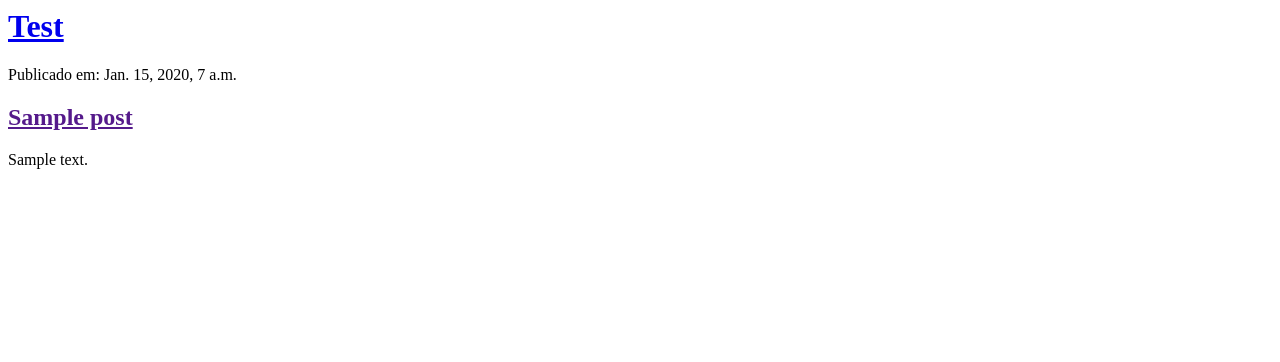
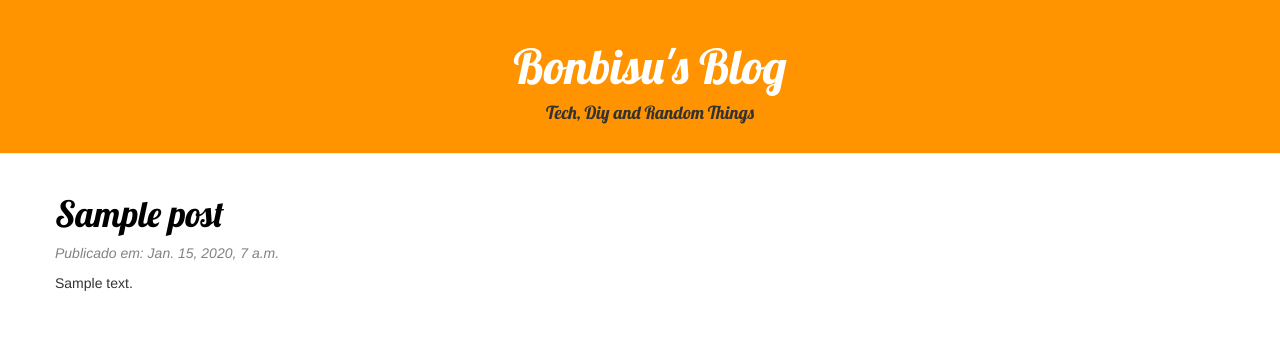
Before and after one commit to bonbisu/django-blog, a Django app: template blog/templates/blog/post_list.html in a window 1280 px wide. Shown: the top 362 px of the page. Run offline with Django 3.2, Linux system fonts and the light colour scheme; the template is opened without the code that fills it: values that come from a table or form of the project are taken from there, others are empty; tables that the repository leaves empty hold one stand-in row (values such as "Sample post"); some libraries are stand-ins or nearby versions.

Commit message:
:star: new(style): add provisory css inside html

```diff
--- /dev/null
+++ b/blog/static/css/blog.css
@@ -0,0 +1,51 @@
+h1 a {
+    color: #FCA205;
+    font-family: 'Lobster';
+}
+
+.page-header {
+    background-color: #ff9400;
+    margin-top: 0;
+    padding: 20px 20px 20px 40px;
+}
+
+.page-header h1, .page-header h1 a, .page-header h1 a:visited, .page-header h1 a:active {
+    color: #ffffff;
+    font-size: 36pt;
+    text-decoration: none;
+}
+
+.content {
+    margin-left: 40px;
+}
+
+h1, h2, h3, h4 {
+    font-family: 'Lobster', cursive;
+}
+
+.date {
+    color: #828282;
+}
+
+.save {
+    float: right;
+}
+
+.post-form textarea, .post-form input {
+    width: 100%;
+}
+
+.top-menu, .top-menu:hover, .top-menu:visited {
+    color: #ffffff;
+    float: right;
+    font-size: 26pt;
+    margin-right: 20px;
+}
+
+.post {
+    margin-bottom: 70px;
+}
+
+.post h1 a, .post h1 a:visited {
+    color: #000000;
+}
--- a/blog/templates/blog/post_list.html
+++ b/blog/templates/blog/post_list.html
@@ -1,19 +1,102 @@
+{% load static %}
 <html>
+
 <head>
+    <link rel="stylesheet" href="//maxcdn.bootstrapcdn.com/bootstrap/3.2.0/css/bootstrap.min.css">
+    <link rel="stylesheet" href="//maxcdn.bootstrapcdn.com/bootstrap/3.2.0/css/bootstrap-theme.min.css">
+    <link href="//fonts.googleapis.com/css?family=Lobster&subset=latin,latin-ext" rel="stylesheet" type="text/css">
+    <link rel="stylesheet" href="{% static 'css/blog.css' %}">
+<!-- css not loading, just styling inside yet -->
+    <style>
+
+h1 a {
+    color: #FCA205;
+    font-family: 'Lobster';
+}
+
+.page-header {
+    text-align: center;
+    background-color: #ff9400;
+    margin-top: 0;
+    padding: 20px 20px 20px 40px;
+}
+
+.page-header h4 {
+    margin-top: 0px;
+}
+
+.page-header h1, .page-header h1 a, .page-header h1 a:visited, .page-header h1 a:active {
+    color: #ffffff;
+    font-size: 36pt;
+    text-decoration: none;
+}
+
+.content {
+    margin-left: 40px;
+}
+
+h1, h2, h3, h4 {
+    font-family: 'Lobster', cursive;
+}
+
+.date {
+    color: #828282;
+}
+
+.save {
+    float: right;
+}
+
+.post-form textarea, .post-form input {
+    width: 100%;
+}
+
+.top-menu, .top-menu:hover, .top-menu:visited {
+    color: #ffffff;
+    float: right;
+    font-size: 26pt;
+    margin-right: 20px;
+}
+
+.post {
+    margin-bottom: 70px;
+}
+
+.post h1 a, .post h1 a:visited {
+    color: #000000;
+}
+
+.date p {
+    color: #828282;
+    font-style: italic;
+}
+
+    </style>
+
     <title>Bonbisu's Blog</title>
 </head>
+
 <body>
-        <div>
-            <h1><a href="/">Test</a></h1>
+    <div class="page-header">
+        <h1><a href="/">Bonbisu's Blog</a></h1>
+        <h4>Tech, Diy and Random Things</h4>
     </div>
 
+    <div class="content container">
+            <div class="row">
+                <div class="col-md-8">
                     {% for post in posts %}
-        <div>
-
+                        <div class="post">
+                            <h1><a href="">{{ post.title }}</a></h1>
+                                <div class="date">
                                     <p>Publicado em: {{ post.published_at }}</p>
-            <h2><a href="">{{ post.title }}</a></h2>
+                                </div>
                             <p>{{ post.text|linebreaksbr }}</p>
                         </div>
                     {% endfor %}
+                </div>
+            </div>
+        </div>
 </body>
+
 </html>
```
Lines whose indentation alone changed are shown as unchanged.
